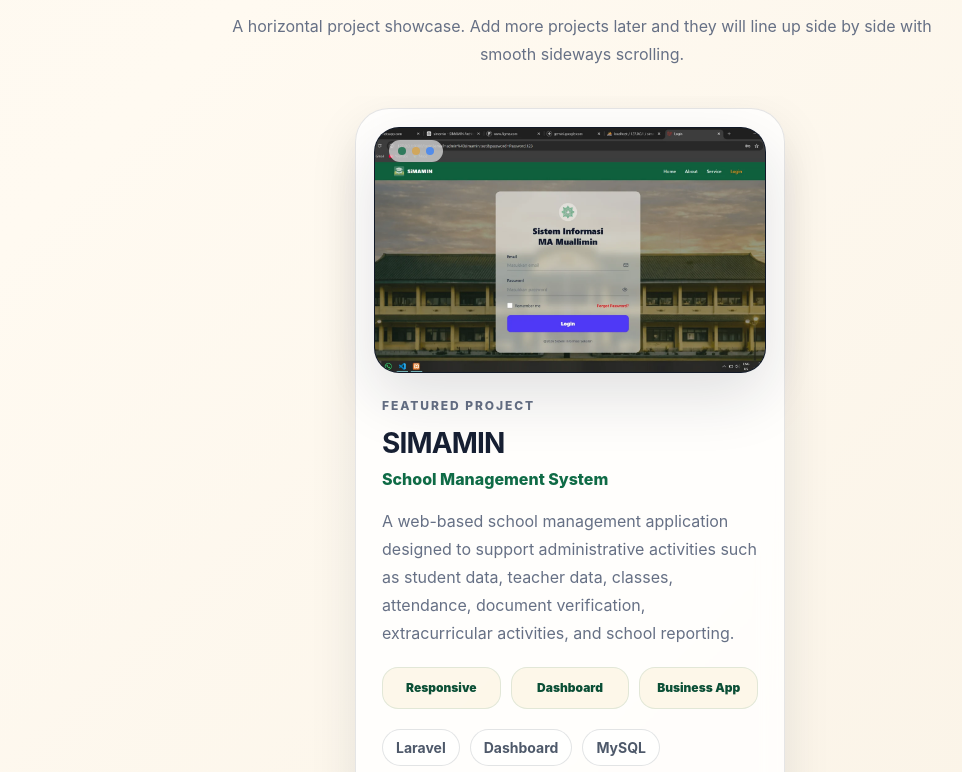
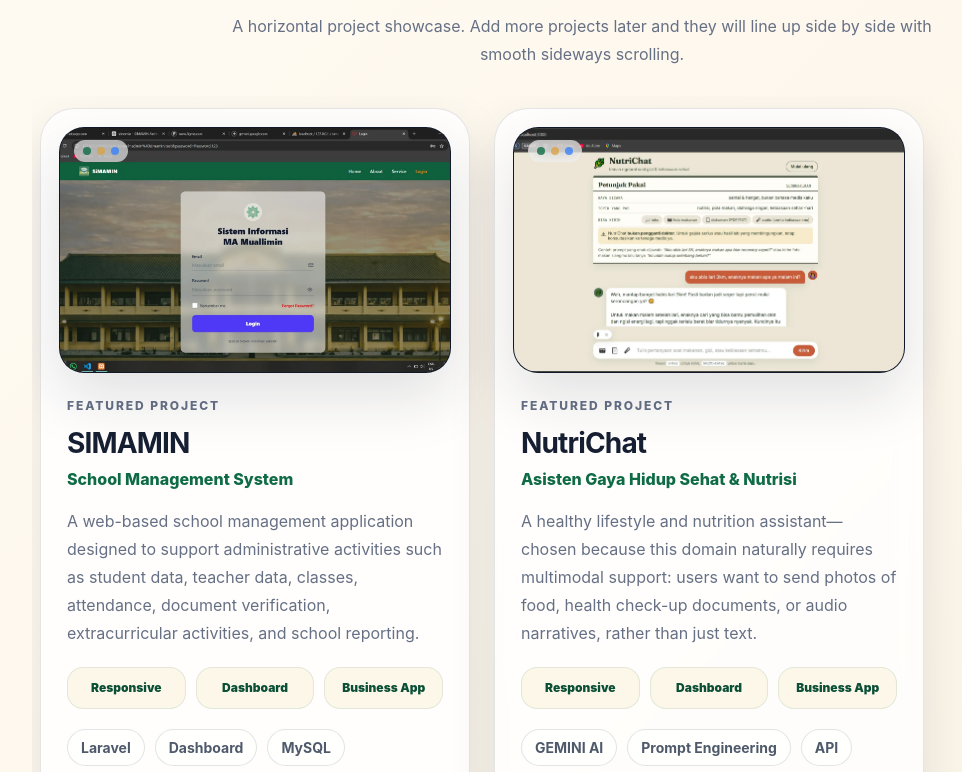
Before and after one commit to majdifhafsyah/majdif-portfolio, a Next.js app: page / in a window 1280 px wide. Shown: the part 3148-3920 px from the top of the page, without its empty margins (58-1020 px from the left). Built offline with nearby package versions, Linux system fonts and the light colour scheme.

Commit message:
upload nutrichat project

```diff
--- a/data/profile.ts
+++ b/data/profile.ts
@@ -106,6 +106,17 @@ export const projects = [
     liveLink: "https://simamin.com/login",
     codeLink: "https://github.com/majdifhafsyah/simamin",
     image: "/images/simamin-login.webp"
+  },
+
+  {
+    title: "NutriChat",
+    subtitle: " Asisten Gaya Hidup Sehat & Nutrisi",
+    description:
+      "A healthy lifestyle and nutrition assistant—chosen because this domain naturally requires multimodal support: users want to send photos of food, health check-up documents, or audio narratives, rather than just text.",
+    tags: ["GEMINI AI", "Prompt Engineering", "API", "Javascript"],
+    liveLink: "https://nutrichat-with-gemini-api.vercel.app/",
+    codeLink: "https://github.com/majdifhafsyah/nutrichat-With-Gemini-API",
+    image: "/images/nutrichat.webp"
   }
 ];
 
```
Also changed, not shown: public/images/nutrichat.webp (added).
